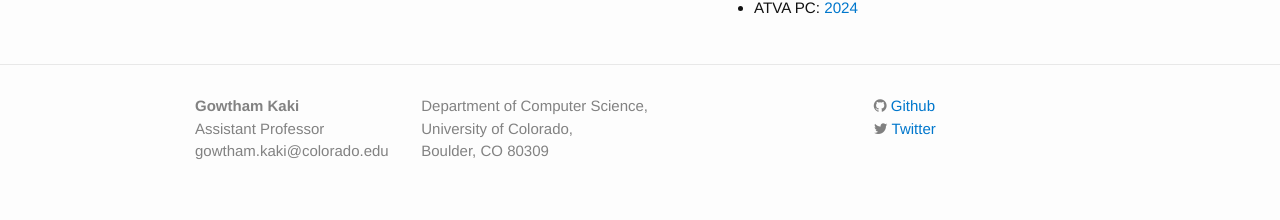
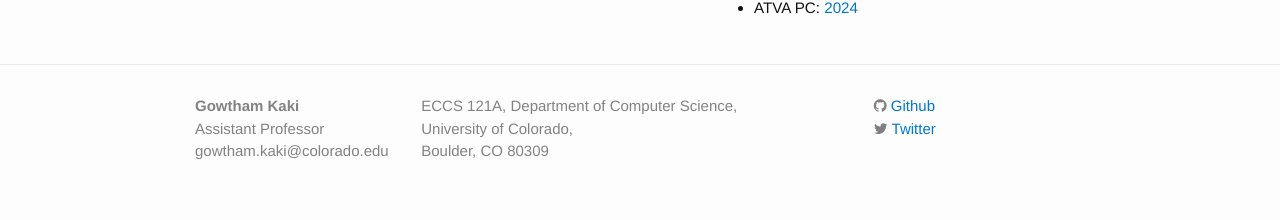
Before and after one commit to gowthamk/gowthamk.github.io, a Jekyll site: the page built from index.md, in a window 1280 px wide. Shown: the part 833-1053 px from the top of the page. Built offline with Jekyll 4.4.1, drawn with Linux system fonts in a browser that asks for light colours; nearby versions of some CDN libraries.

Commit message:
Adding kaki-cv.tex and adding office address to footer

```diff
--- a/_config.yml
+++ b/_config.yml
@@ -19,7 +19,7 @@ markdown: kramdown
 permalink: blog/:year/:month/:title/
 jobtitle: "Assistant Professor"
 address: |
-    Department of Computer Science,
+    ECCS 121A, Department of Computer Science,
     University of Colorado,
     Boulder, CO 80309
 excerpt_separator: "<!--more-->"
```
Also changed, not shown: 1 other file.
